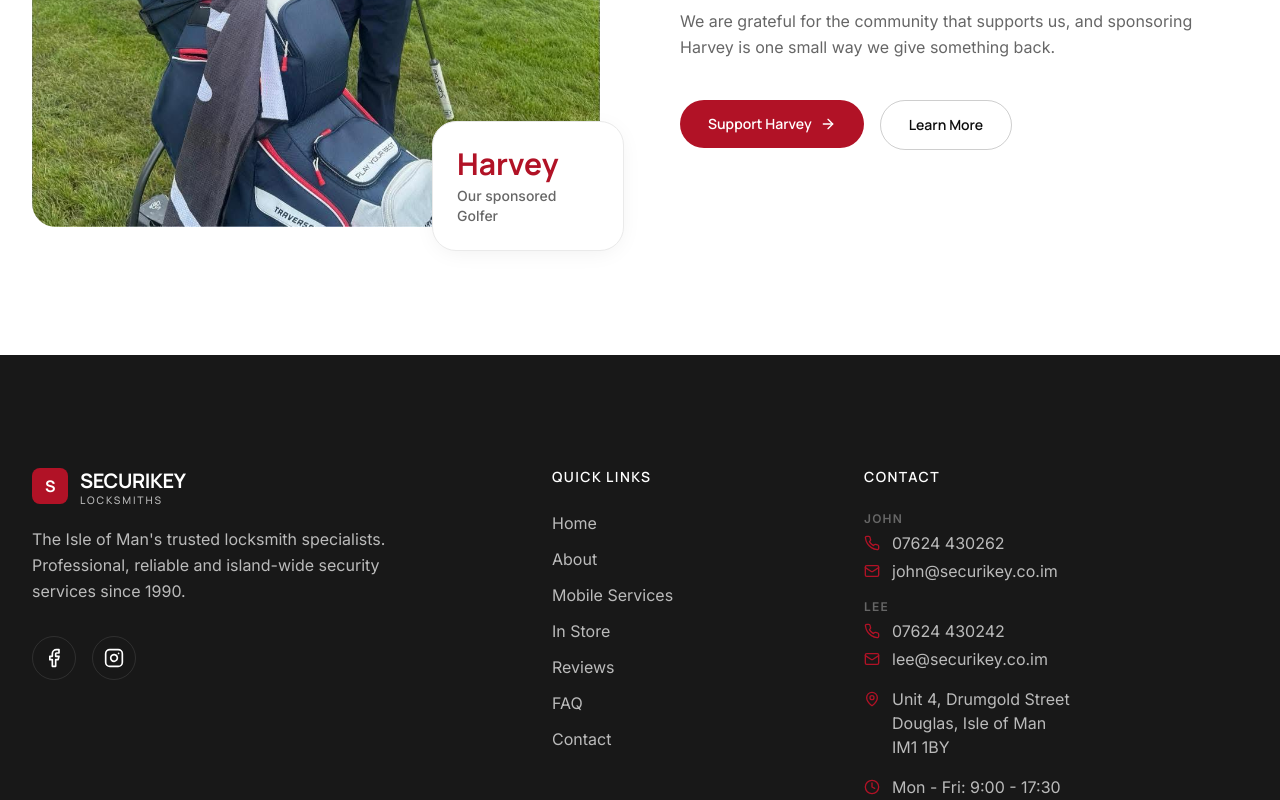
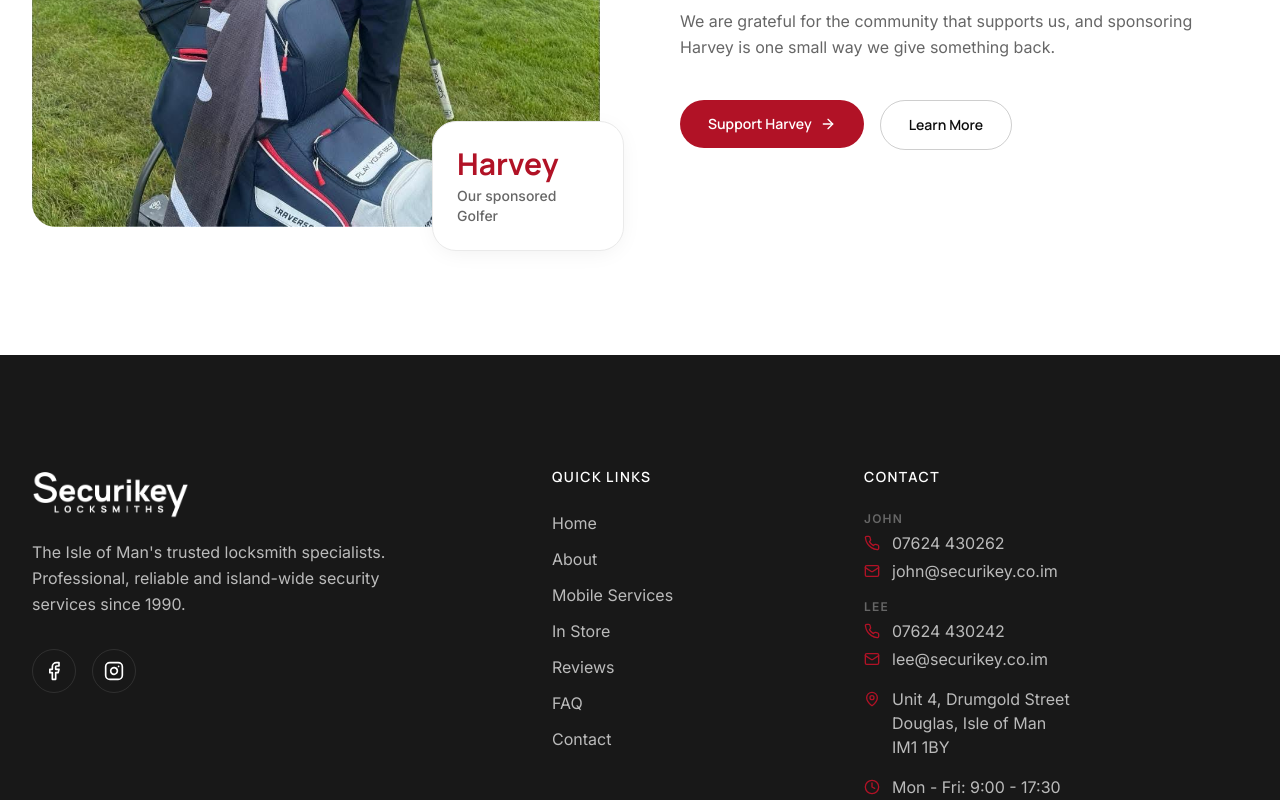
Before and after one commit to LYNKSPortal/securikey-iom, a Next.js app: page / in a window 1280 px wide. Shown: the part 11200-12000 px from the top of the page. Built offline with nearby package versions, Linux system fonts and the light colour scheme.

Commit message:
Fix footer logo to use actual Securikey logo image

```diff
--- a/components/sections/Footer.tsx
+++ b/components/sections/Footer.tsx
@@ -1,5 +1,6 @@
 'use client'
 
+import Image from 'next/image'
 import Link from 'next/link'
 import { Phone, Mail, MapPin, Clock, Facebook, Instagram } from 'lucide-react'
 import { Container } from '@/components/ui/Container'
@@ -13,14 +14,16 @@ export function Footer() {
       <Container>
         <div className="grid gap-12 lg:grid-cols-12 lg:gap-8 pb-16 border-b border-white/10">
           <div className="lg:col-span-5">
-            <Link href="/" className="flex items-center gap-3 font-heading font-bold text-white tracking-tight">
-              <span className="flex h-9 w-9 items-center justify-center rounded-lg bg-red text-white text-base">
-                S
-              </span>
-              <span className="flex flex-col leading-none">
-                <span className="text-xl">SECURIKEY</span>
-                <span className="text-[0.65rem] font-medium tracking-[0.18em] text-grey-400">LOCKSMITHS</span>
-              </span>
+            <Link href="/" className="relative flex items-center" aria-label="Securikey home">
+              <div className="relative h-[52px] w-[156px]">
+                <Image
+                  src="/light-logo-updated.png"
+                  alt="Securikey"
+                  fill
+                  className="object-contain"
+                  sizes="156px"
+                />
+              </div>
             </Link>
             <p className="mt-5 max-w-sm text-grey-400 leading-relaxed">
               The Isle of Man&apos;s trusted locksmith specialists. Professional, reliable and
```
